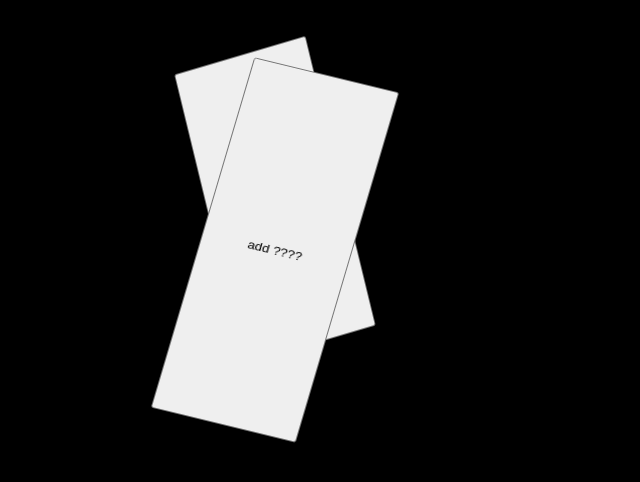
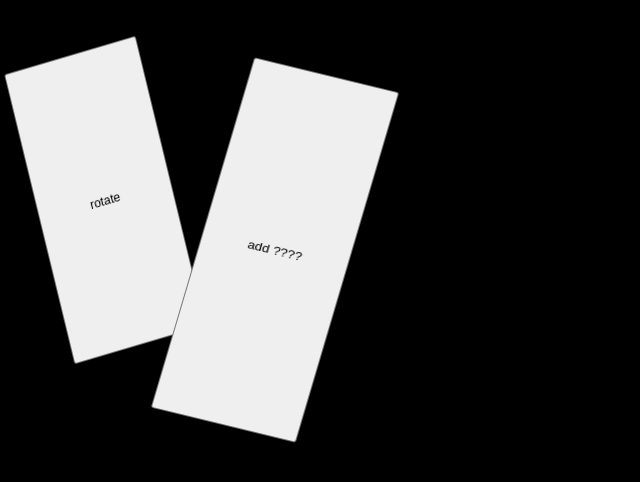
Before and after one commit to joshuabenson/rotating_cube, a plain HTML site: page index.html in a window 1280 px wide. Shown: the whole page, without its empty margins (0-640 px from the left). Drawn offline with Linux system fonts and the light colour scheme.

Commit message:
button placement

```diff
--- a/index.html
+++ b/index.html
@@ -64,7 +64,7 @@
 #rotate {
   position:absolute;
   top: 50px;
-  left: 300px;
+  left: 130px;
   width:150px;
   height:300px;
   -webkit-transform: translateX(-100px)translateY(0px)translateZ(100px) rotateY(25deg) rotateZ(-15deg);
```
